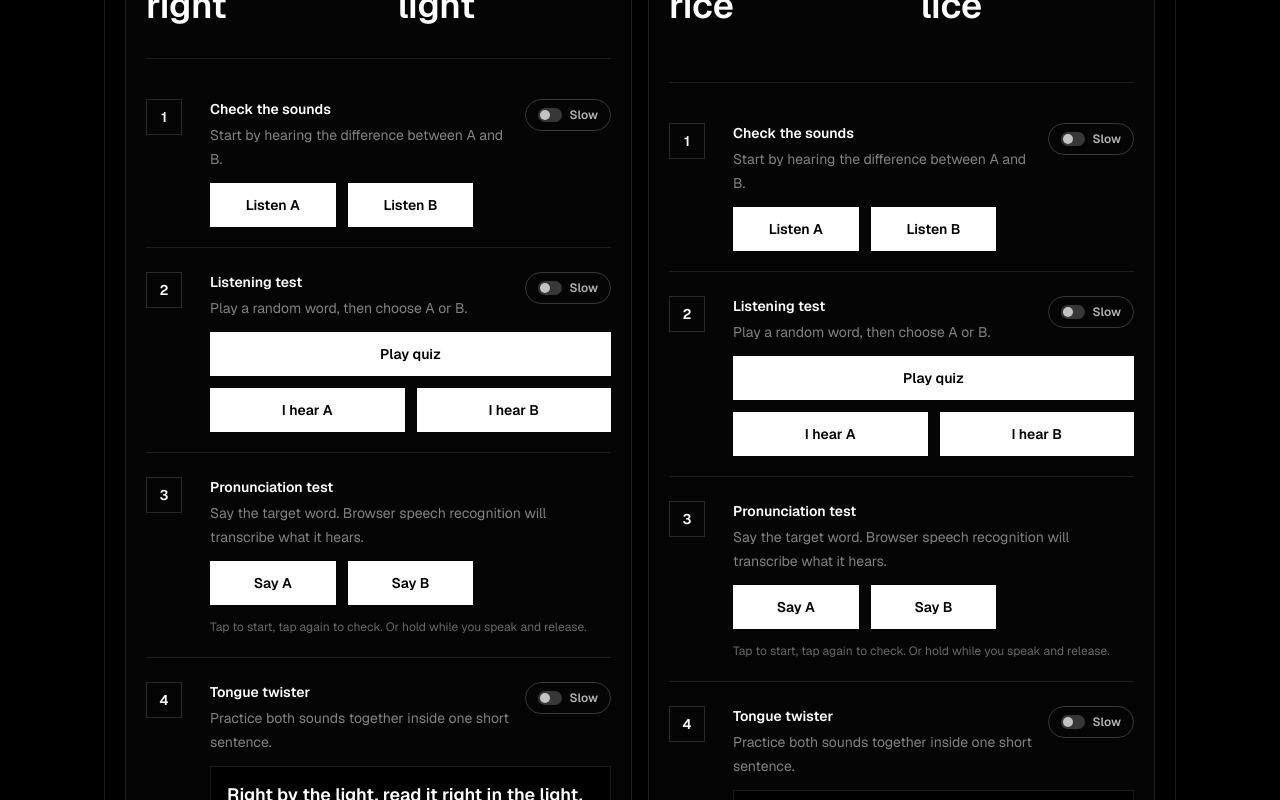
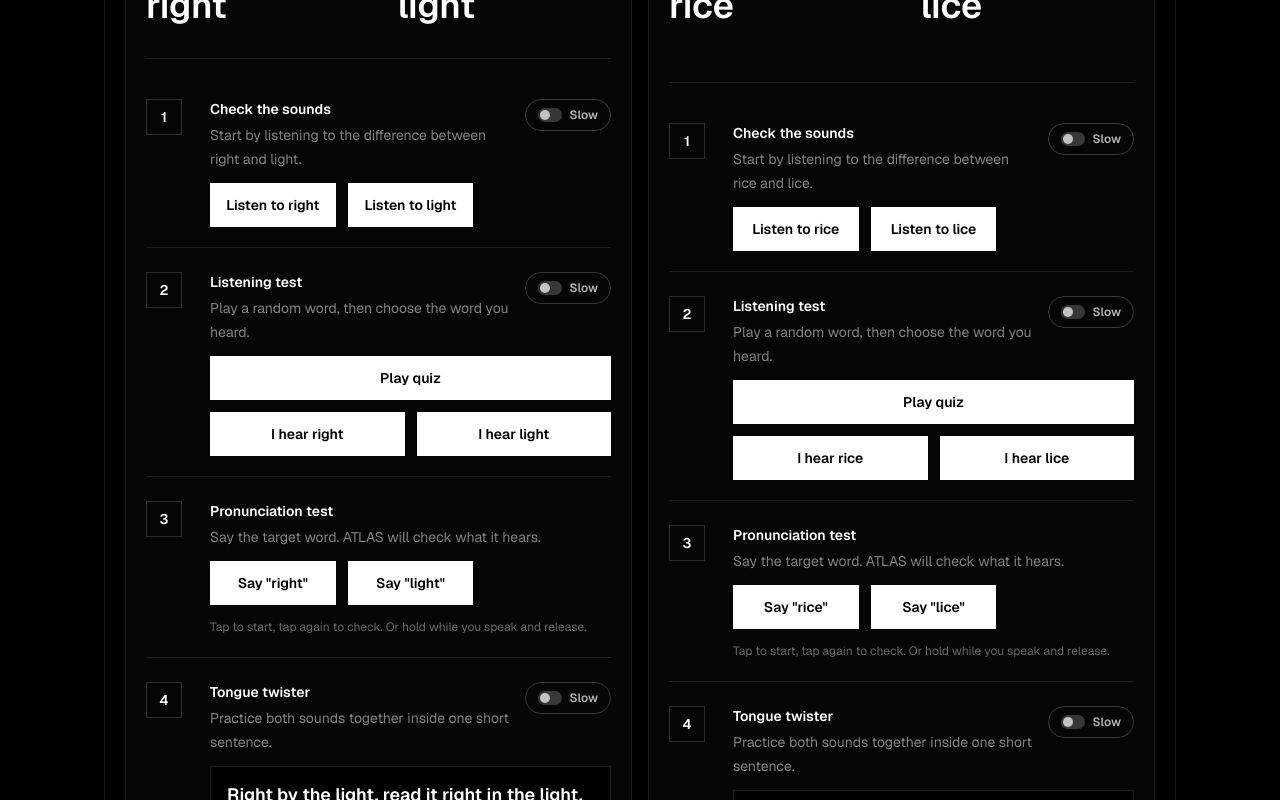
Before and after one commit to KulafuAcademy/ATLAS, a Next.js app: page / in a window 1280 px wide. Shown: the part 2240-3040 px from the top of the page. Built offline with nearby package versions, Linux system fonts and the light colour scheme.

Commit message:
Use target words in lesson prompts

```diff
--- a/components/training/MinimalPairTrainer.tsx
+++ b/components/training/MinimalPairTrainer.tsx
@@ -152,28 +152,26 @@ const trainerCopy = {
     open: "Open",
     close: "Close",
     listenTitle: "Check the sounds",
-    listenDescription: "Start by hearing the difference between A and B.",
-    listenA: "Listen A",
-    listenB: "Listen B",
+    listenDescription: (wordA: string, wordB: string) =>
+      `Start by listening to the difference between ${wordA} and ${wordB}.`,
+    listenWord: (word: string) => `Listen to ${word}`,
     listeningTitle: "Listening test",
-    listeningDescription: "Play a random word, then choose A or B.",
+    listeningDescription: "Play a random word, then choose the word you heard.",
     playQuiz: "Play quiz",
-    answerA: "I hear A",
-    answerB: "I hear B",
+    answerWord: (word: string) => `I hear ${word}`,
     pronunciationTitle: "Pronunciation test",
-    pronunciationDescription: "Say the target word and let AI check it.",
+    pronunciationDescription: "Say the target word. ATLAS will check what it hears.",
     pronunciationDescriptionRvsL:
-      "Say the target word. Browser speech recognition will transcribe what it hears.",
+      "Say the target word. ATLAS will check what it hears.",
     pronunciationPromptRvsL: (word: string) =>
-      'Say "' + word + '". Speech recognition will transcribe it.',
+      `Say "${word}". ATLAS will check what it hears.`,
     practiceVoice: "Practice voice",
     testVoice: "Test voice",
     voiceHelp: "This voice is used for R vs L practice and its listening test.",
     previewStarting: "Playing voice preview…",
     previewStarted: "Voice preview started.",
     voicePlaybackError: "Browser speech playback failed. Try another available voice.",
-    speakA: "Say A",
-    speakB: "Say B",
+    speakWord: (word: string) => `Say "${word}"`,
     tongueTwisterTitle: "Tongue twister",
     tongueTwisterDescription:
       "Practice both sounds together inside one short sentence.",
@@ -191,13 +189,12 @@ const trainerCopy = {
     slowMode: "Slow",
     slowModeLabel: "Slow playback",
     whichWord: "Which word did you hear?",
-    playQuizFirst: "Press Play quiz first, then choose A or B.",
+    playQuizFirst: "Press Play quiz first, then choose the word you heard.",
     correct: "Correct.",
-    listeningIncorrect: (target: QuizTarget) =>
-      `Not quite. The answer was ${target}.`,
+    listeningIncorrect: (word: string) => `Not quite. The word was ${word}.`,
     pronunciationUnsupported:
       "Pronunciation check is not supported in this browser. Try Chrome or Edge.",
-    sayWord: (word: string) => `Say "${word}". AI will check what it hears.`,
+    sayWord: (word: string) => `Say "${word}". ATLAS will check what it hears.`,
     pronunciationCorrect: (heardText: string) =>
       `Correct. Heard: "${heardText}"`,
     pronunciationRetry: (heardText: string, word: string) =>
@@ -233,28 +230,26 @@ const trainerCopy = {
     open: "開く",
     close: "閉じる",
     listenTitle: "音を確認",
-    listenDescription: "まずはAとBの違いを耳で確認します。",
-    listenA: "Aを聞く",
-    listenB: "Bを聞く",
+    listenDescription: (wordA: string, wordB: string) =>
+      `「${wordA}」と「${wordB}」の違いを聞いてみましょう。`,
+    listenWord: (word: string) => `「${word}」を聞く`,
     listeningTitle: "聞き取りテスト",
-    listeningDescription: "ランダム再生を聞いて、AかBを選びます。",
+    listeningDescription: "ランダムに再生される単語を聞いて、聞こえた単語を選びます。",
     playQuiz: "クイズ再生",
-    answerA: "Aだと思う",
-    answerB: "Bだと思う",
+    answerWord: (word: string) => `「${word}」だと思う`,
     pronunciationTitle: "発音テスト",
-    pronunciationDescription: "目標の単語を発音して、AIで判定します。",
+    pronunciationDescription: "目標の単語を言ってください。ATLASが聞こえた内容を確認します。",
     pronunciationDescriptionRvsL:
-      "目標の単語を発音してください。ブラウザの音声認識が聞き取った内容を表示します。",
+      "目標の単語を言ってください。ATLASが聞こえた内容を確認します。",
     pronunciationPromptRvsL: (word: string) =>
-      "「" + word + "」を発音してください。音声認識が聞き取った内容を表示します。",
+      `「${word}」と言ってください。ATLASが聞こえた内容を確認します。`,
     practiceVoice: "練習音声",
     testVoice: "音声を試す",
     voiceHelp: "この音声はRとLの練習と聞き取りテストで使われます。",
     previewStarting: "音声プレビューを再生しています…",
     previewStarted: "音声プレビューを再生しました。",
     voicePlaybackError: "ブラウザ音声を再生できません。別の音声を試してください。",
-    speakA: "Aを発音する",
-    speakB: "Bを発音する",
+    speakWord: (word: string) => `「${word}」を言う`,
     tongueTwisterTitle: "Tongue Twister",
     tongueTwisterDescription:
       "学んだ2つの音を、ひとつの短い文の中で練習します。",
@@ -271,10 +266,9 @@ const trainerCopy = {
     slowMode: "ゆっくり",
     slowModeLabel: "ゆっくり再生",
     whichWord: "どちらの単語に聞こえましたか？",
-    playQuizFirst: "先に「クイズ再生」を押してから、AかBを選んでください。",
+    playQuizFirst: "先に「クイズ再生」を押してから、聞こえた単語を選んでください。",
     correct: "正解です。",
-    listeningIncorrect: (target: QuizTarget) =>
-      `惜しいです。正解は${target}でした。`,
+    listeningIncorrect: (word: string) => `惜しいです。正解は「${word}」でした。`,
     pronunciationUnsupported:
       "このブラウザでは発音チェックに対応していません。Chrome / Edgeで試してください。",
     sayWord: (word: string) =>
@@ -619,7 +613,9 @@ function PairPracticeCard({
       showFeedback(
         "listening",
         "error",
-        copy.listeningIncorrect(activeQuiz.target),
+        copy.listeningIncorrect(
+          activeQuiz.target === "A" ? pair.wordA : pair.wordB,
+        ),
       );
     }
 
@@ -954,7 +950,7 @@ function PairPracticeCard({
           copy={copy}
           step="1"
           title={copy.listenTitle}
-          description={copy.listenDescription}
+          description={copy.listenDescription(pair.wordA, pair.wordB)}
           feedback={getFeedback("listen")}
           headerAction={
             hasSlowMode ? (
@@ -963,11 +959,11 @@ function PairPracticeCard({
           }
         >
           <ActionButton onClick={() => speak(pair.wordA, "listen", hasSlowMode && slowListen)}>
-            {copy.listenA}
+            {copy.listenWord(pair.wordA)}
           </ActionButton>
 
           <ActionButton onClick={() => speak(pair.wordB, "listen", hasSlowMode && slowListen)}>
-            {copy.listenB}
+            {copy.listenWord(pair.wordB)}
           </ActionButton>
         </TestGroup>
 
@@ -989,10 +985,10 @@ function PairPracticeCard({
           </ActionButton>
           <div className="grid gap-3 sm:grid-cols-2">
             <ActionButton onClick={() => answerQuiz("A")}>
-              {copy.answerA}
+              {copy.answerWord(pair.wordA)}
             </ActionButton>
             <ActionButton onClick={() => answerQuiz("B")}>
-              {copy.answerB}
+              {copy.answerWord(pair.wordB)}
             </ActionButton>
           </div>
         </TestGroup>
@@ -1011,7 +1007,7 @@ function PairPracticeCard({
           <MicButton
             active={listeningKey === "A"}
             disabled={listeningKey === "B"}
-            label={copy.speakA}
+            label={copy.speakWord(pair.wordA)}
             activeLabel={copy.listeningNow}
             onStart={() => startListening("A")}
             onFinish={() => finishListening("button tapped again")}
@@ -1021,7 +1017,7 @@ function PairPracticeCard({
           <MicButton
             active={listeningKey === "B"}
             disabled={listeningKey === "A"}
-            label={copy.speakB}
+            label={copy.speakWord(pair.wordB)}
             activeLabel={copy.listeningNow}
             onStart={() => startListening("B")}
             onFinish={() => finishListening("button tapped again")}
```
